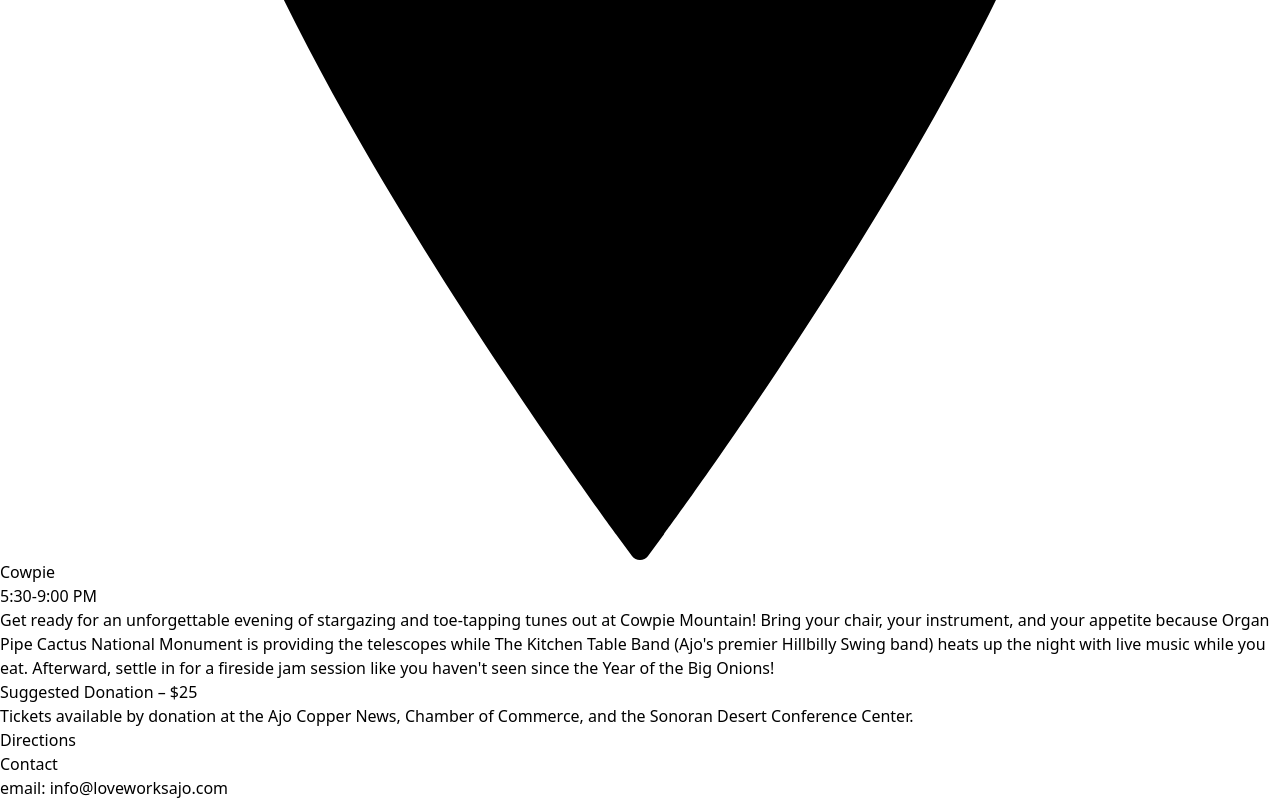
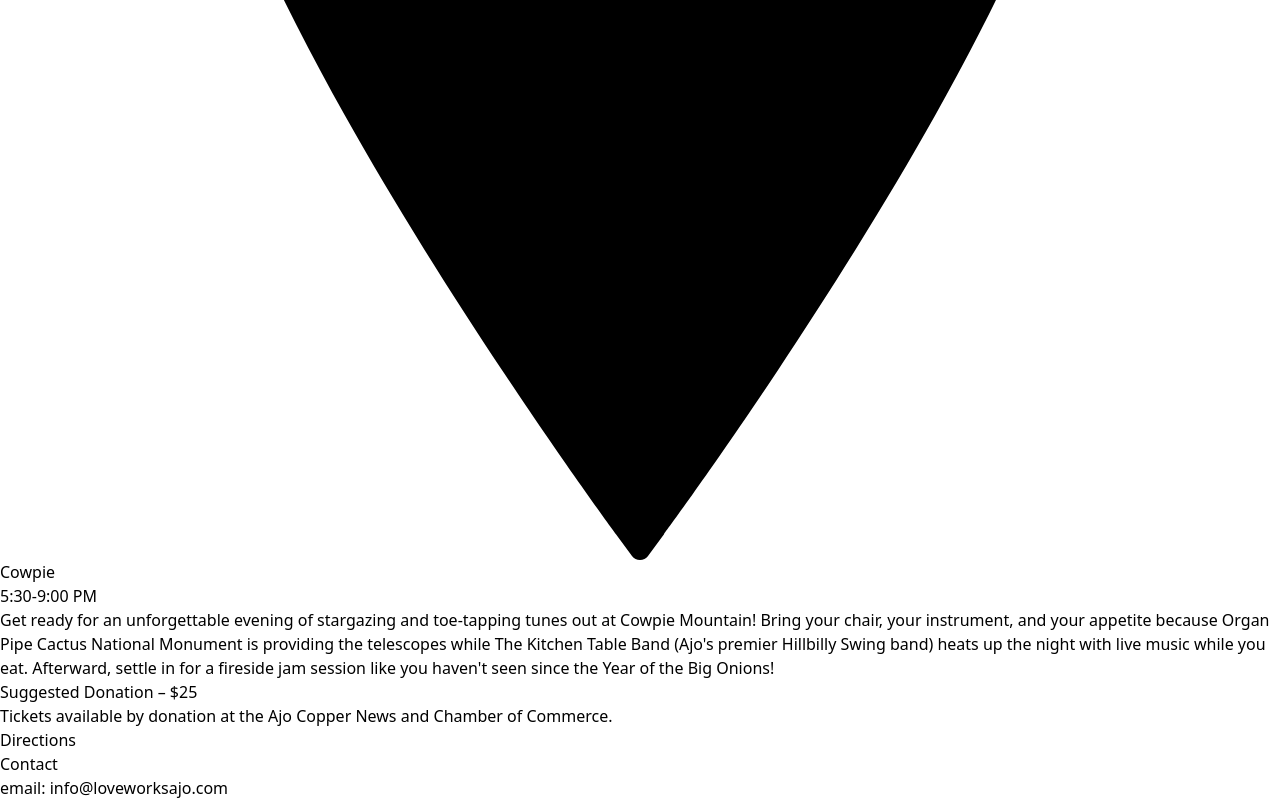
Before and after one commit to Anadyrskie/love-works, a Next.js app: page / in a window 1280 px wide. Shown: the part 9792-10592 px from the top of the page. Built offline with nearby package versions, Linux system fonts and the light colour scheme.

Commit message:
fix remove SDCC from ticket sales

```diff
--- a/components/home/Events/Events.jsx
+++ b/components/home/Events/Events.jsx
@@ -14,7 +14,7 @@ export function Events() {
                     {/* eslint-disable-next-line react/no-unescaped-entities */}
                     <p>Get ready for an unforgettable evening of stargazing and toe-tapping tunes out at Cowpie Mountain! Bring your chair, your instrument, and your appetite because Organ Pipe Cactus National Monument is providing the telescopes while The Kitchen Table Band (Ajo's premier Hillbilly Swing band) heats up the night with live music while you eat. Afterward, settle in for a fireside jam session like you haven't seen since the Year of the Big Onions!</p>
                     <h2 className='mt-2 text-xl font-bold text-center'>Suggested Donation – $25</h2>
-                    <p className='mt-2'>Tickets available by donation at the Ajo Copper News, Chamber of Commerce, and the Sonoran Desert Conference Center.</p>
+                    <p className='mt-2'>Tickets available by donation at the Ajo Copper News and Chamber of Commerce.</p>
                 </>
             ),
             button: (
```
